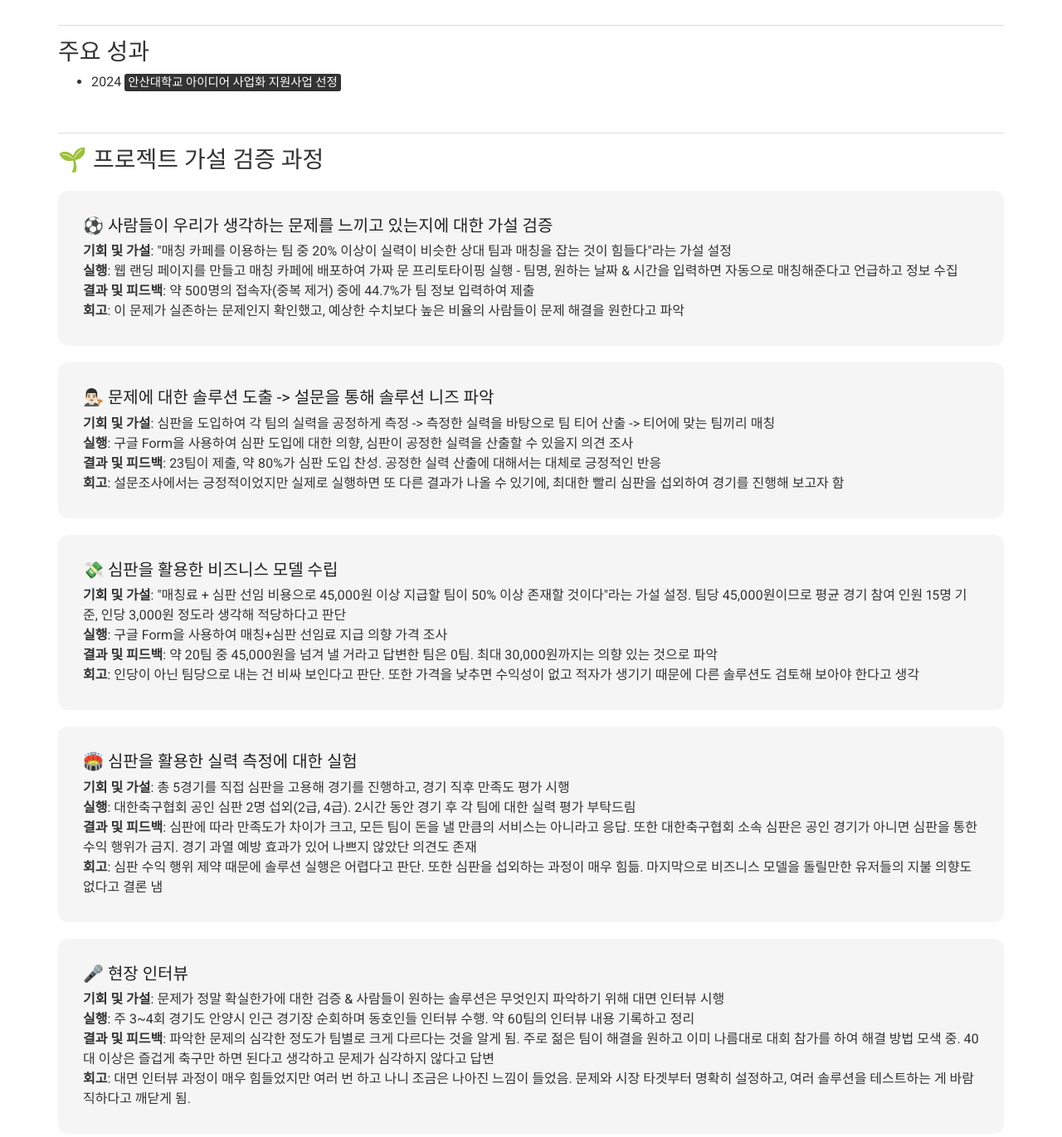
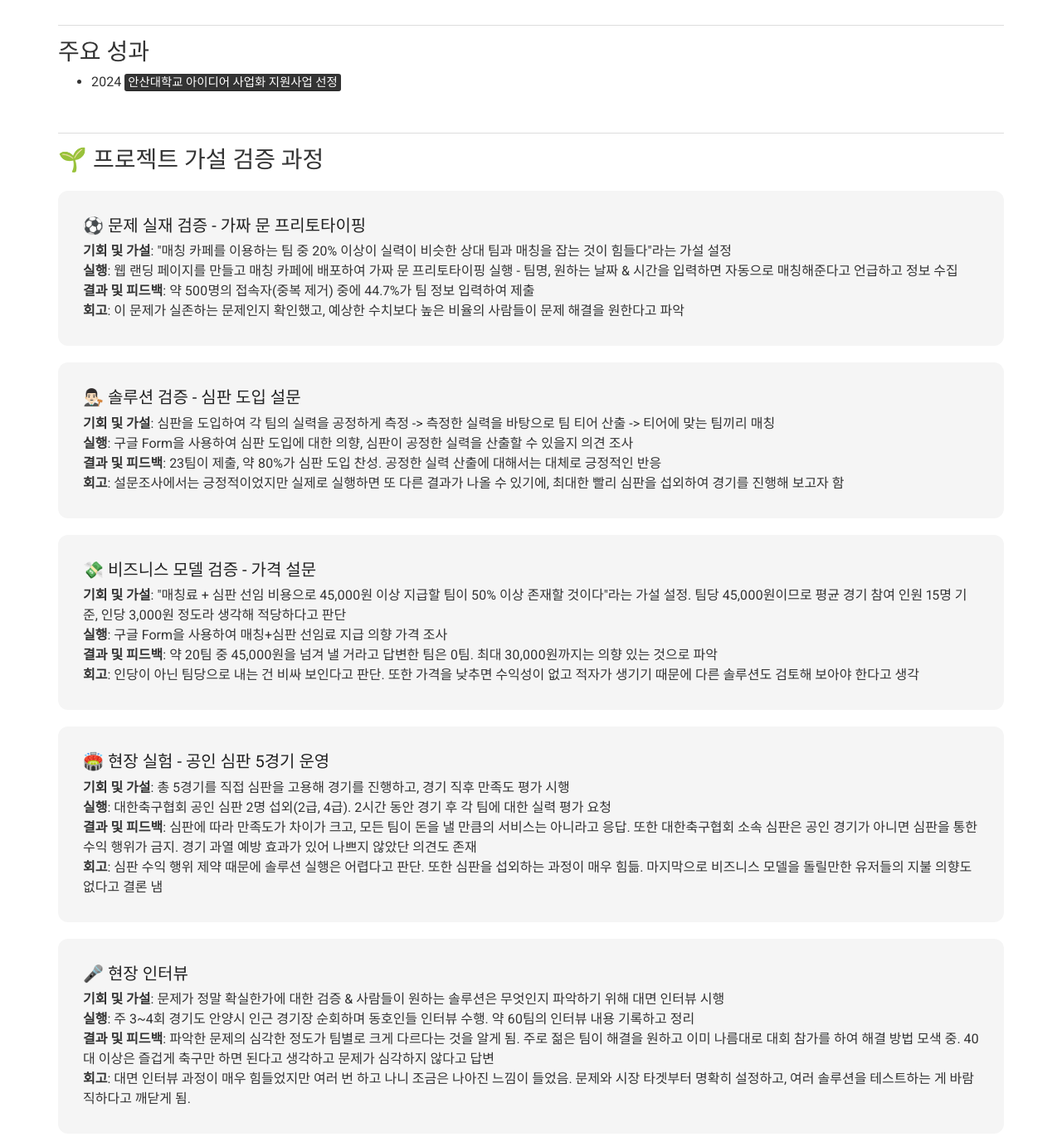
Before and after one commit to Hangyeol-SSeo/Hangyeol-SSeo.github.io, a Jekyll site: the page built from apro.md, in a window 1280 px wide and 1400 px high, scrolled down 1591 px. Shown: the top 1371 px of the window at 83% size. Built offline with Jekyll 4.4.1, drawn with Linux system fonts in a browser that asks for light colours; nearby versions of some CDN libraries; some of the changed text lies outside the part shown.

Commit message:
APRO 섹션 이력 간소화, 핵심 내용으로만 구성

```diff
--- a/apro.md
+++ b/apro.md
@@ -62,7 +62,7 @@ permalink: /experience/apro/
 <h1 class="growth-section-header" style="font-size: 2.8rem; margin-bottom:8px">🌱 프로젝트 가설 검증 과정</h1>
 
 <div class="growth-card" style="background: #f5f5f5; padding: 30px; border-radius: 12px; margin: 20px 0; font-size: medium">
-  <h2 style="color: #222222">⚽️ 사람들이 우리가 생각하는 문제를 느끼고 있는지에 대한 가설 검증</h2>
+  <h2 style="color: #222222">⚽️ 문제 실재 검증 - 가짜 문 프리토타이핑</h2>
   <b>기회 및 가설</b>: "매칭 카페를 이용하는 팀 중 20% 이상이 실력이 비슷한 상대 팀과 매칭을 잡는 것이 힘들다"라는 가설 설정<br/>
   <b>실행</b>: 웹 랜딩 페이지를 만들고 매칭 카페에 배포하여 가짜 문 프리토타이핑 실행 - 팀명, 원하는 날짜 & 시간을 입력하면 자동으로 매칭해준다고 언급하고 정보 수집<br/>
   <b>결과 및 피드백</b>: 약 500명의 접속자(중복 제거) 중에 44.7%가 팀 정보 입력하여 제출<br/>
@@ -70,7 +70,7 @@ permalink: /experience/apro/
 </div>
 
 <div class="growth-card" style="background: #f5f5f5; padding: 30px; border-radius: 12px; margin: 20px 0; font-size: medium">
-  <h2 style="color: #222222">👨🏻‍⚖️ 문제에 대한 솔루션 도출 -> 설문을 통해 솔루션 니즈 파악</h2>
+  <h2 style="color: #222222">👨🏻‍⚖️ 솔루션 검증 - 심판 도입 설문</h2>
   <b>기회 및 가설</b>: 심판을 도입하여 각 팀의 실력을 공정하게 측정 -> 측정한 실력을 바탕으로 팀 티어 산출 -> 티어에 맞는 팀끼리 매칭<br/>
   <b>실행</b>: 구글 Form을 사용하여 심판 도입에 대한 의향, 심판이 공정한 실력을 산출할 수 있을지 의견 조사<br/>
   <b>결과 및 피드백</b>: 23팀이 제출, 약 80%가 심판 도입 찬성. 공정한 실력 산출에 대해서는 대체로 긍정적인 반응<br/>
@@ -78,7 +78,7 @@ permalink: /experience/apro/
 </div>
 
 <div class="growth-card" style="background: #f5f5f5; padding: 30px; border-radius: 12px; margin: 20px 0; font-size: medium">
-  <h2 style="color: #222222">💸 심판을 활용한 비즈니스 모델 수립</h2>
+  <h2 style="color: #222222">💸 비즈니스 모델 검증 - 가격 설문</h2>
   <b>기회 및 가설</b>: "매칭료 + 심판 선임 비용으로 45,000원 이상 지급할 팀이 50% 이상 존재할 것이다"라는 가설 설정. 팀당 45,000원이므로 평균 경기 참여 인원 15명 기준, 인당 3,000원 정도라 생각해 적당하다고 판단<br/>
   <b>실행</b>: 구글 Form을 사용하여 매칭+심판 선임료 지급 의향 가격 조사 <br/>
   <b>결과 및 피드백</b>: 약 20팀 중 45,000원을 넘겨 낼 거라고 답변한 팀은 0팀. 최대 30,000원까지는 의향 있는 것으로 파악 <br/>
@@ -86,9 +86,9 @@ permalink: /experience/apro/
 </div>
 
 <div class="growth-card" style="background: #f5f5f5; padding: 30px; border-radius: 12px; margin: 20px 0; font-size: medium">
-  <h2 style="color: #222222">🏟️ 심판을 활용한 실력 측정에 대한 실험</h2>
+  <h2 style="color: #222222">🏟️ 현장 실험 - 공인 심판 5경기 운영</h2>
   <b>기회 및 가설</b>: 총 5경기를 직접 심판을 고용해 경기를 진행하고, 경기 직후 만족도 평가 시행 <br/>
-  <b>실행</b>: 대한축구협회 공인 심판 2명 섭외(2급, 4급). 2시간 동안 경기 후 각 팀에 대한 실력 평가 부탁드림 <br/>
+  <b>실행</b>: 대한축구협회 공인 심판 2명 섭외(2급, 4급). 2시간 동안 경기 후 각 팀에 대한 실력 평가 요청 <br/>
   <b>결과 및 피드백</b>: 심판에 따라 만족도가 차이가 크고, 모든 팀이 돈을 낼 만큼의 서비스는 아니라고 응답. 또한 대한축구협회 소속 심판은 공인 경기가 아니면 심판을 통한 수익 행위가 금지. 경기 과열 예방 효과가 있어 나쁘지 않았단 의견도 존재<br/>
   <b>회고</b>: 심판 수익 행위 제약 때문에 솔루션 실행은 어렵다고 판단. 또한 심판을 섭외하는 과정이 매우 힘듦. 마지막으로 비즈니스 모델을 돌릴만한 유저들의 지불 의향도 없다고 결론 냄 <br/>
 </div>
```
Also changed, not shown: other parts of apro.md (+1 -1 lines).
